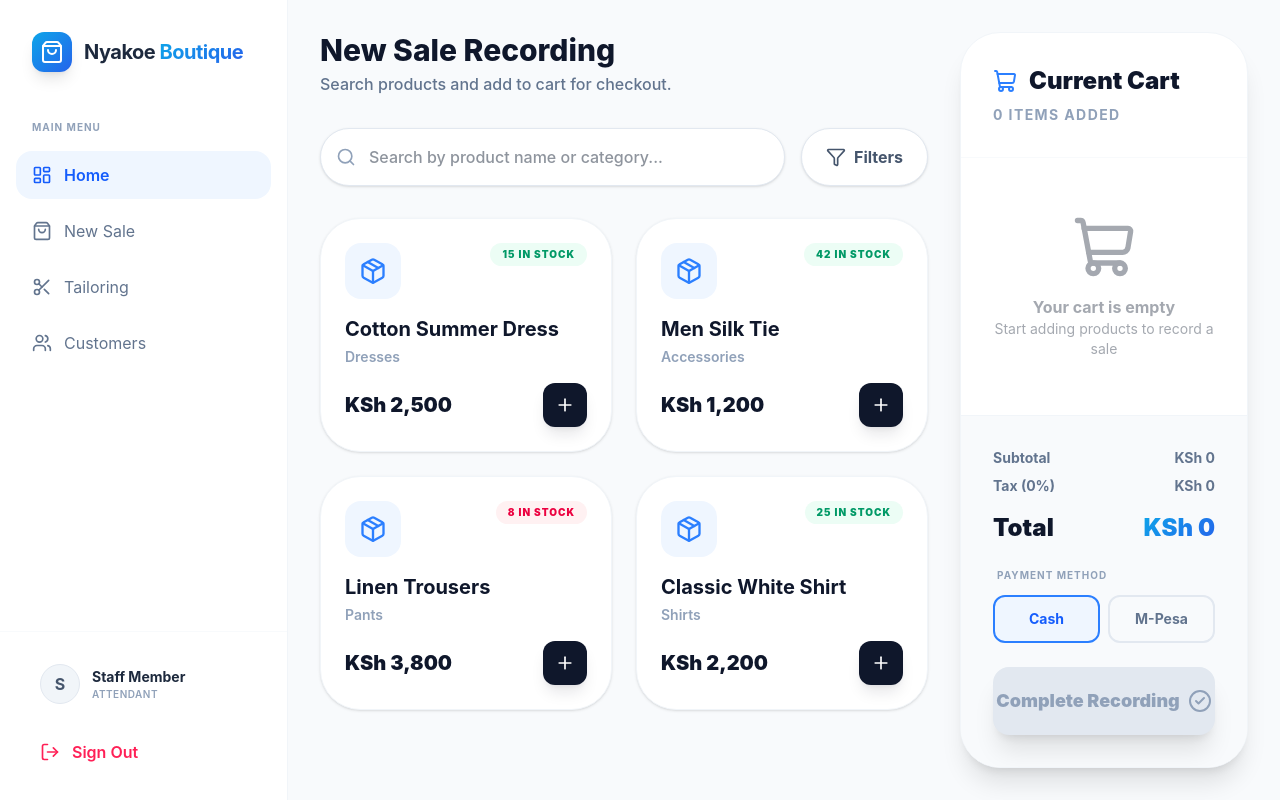
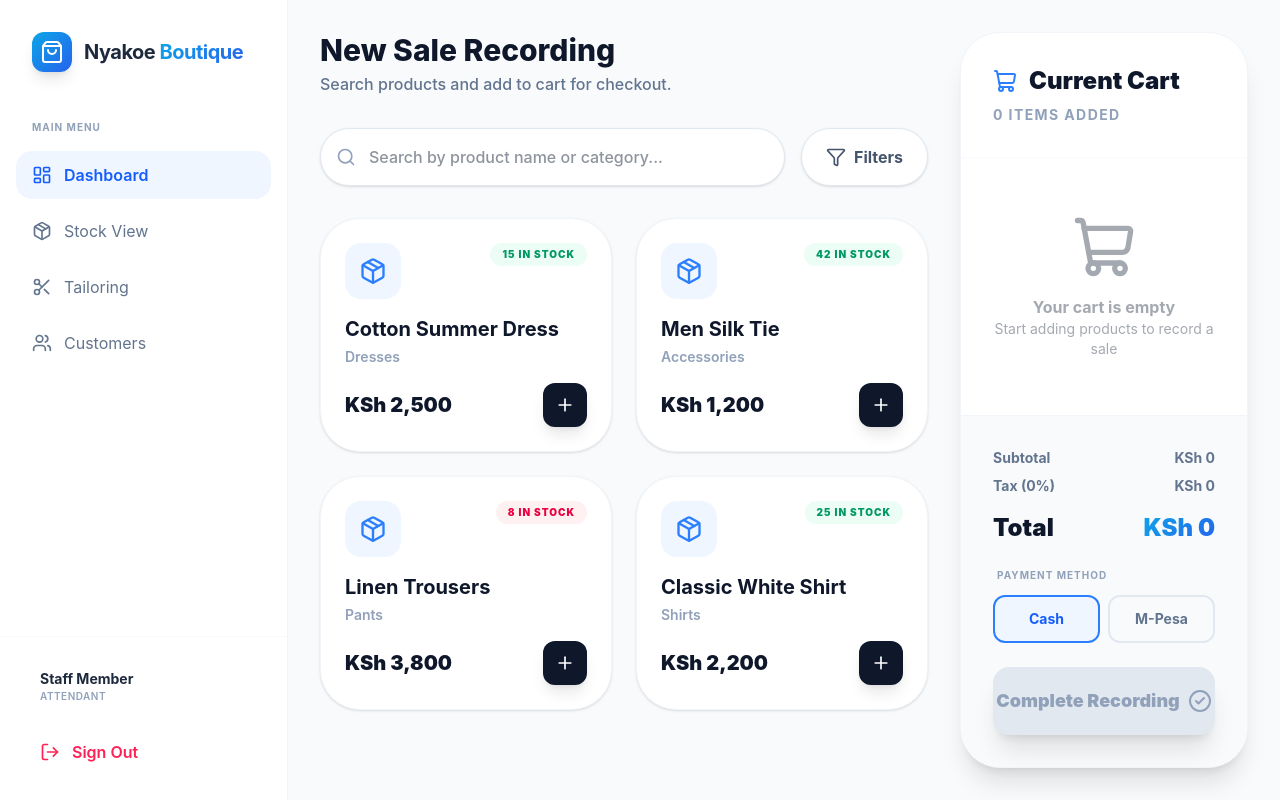
Before and after one commit to Kennedy-Mutuku/Nyakoe-Botique, a React app in the folder frontend/: page /admin/dashboard in a window 1280 px wide. Both pictures are taken after typing "name@example.com", "Sample123" into the empty fields and a click on the button "Log In to Dashboard". Built offline with nearby package versions, Linux system fonts and the light colour scheme; the HTML template or start-up script is replaced by a standard one.

Commit message:
Final cleanup: Role-aware sidebar and secured staff views

```diff
--- a/frontend/src/App.jsx
+++ b/frontend/src/App.jsx
@@ -54,6 +54,10 @@ function App() {
           element={<ProtectedRoute allowedRoles={['attendant']}><StaffDashboard /></ProtectedRoute>}
         />
         <Route
+          path="/staff/inventory"
+          element={<ProtectedRoute allowedRoles={['attendant', 'tailor']}><InventoryPage /></ProtectedRoute>}
+        />
+        <Route
           path="/staff/tailoring"
           element={<ProtectedRoute allowedRoles={['attendant', 'tailor']}><TailoringPage /></ProtectedRoute>}
         />
--- a/frontend/src/components/Sidebar.jsx
+++ b/frontend/src/components/Sidebar.jsx
@@ -12,8 +12,12 @@ import {
   Package
 } from 'lucide-react';
 
-const Sidebar = ({ role }) => {
+import { useAuth } from '../context/AuthContext';
+
+const Sidebar = () => {
   const navigate = useNavigate();
+  const { user } = useAuth();
+  const role = user?.role || 'attendant';
   const isAdmin = role === 'admin';
 
   const menuItems = isAdmin ? [
@@ -24,8 +28,8 @@ const Sidebar = ({ role }) => {
     { icon: <Users size={20} />, label: 'Customers', path: '/admin/customers' },
     { icon: <Receipt size={20} />, label: 'Expenses', path: '/admin/expenses' },
   ] : [
-    { icon: <LayoutDashboard size={20} />, label: 'Home', path: '/staff/dashboard' },
-    { icon: <ShoppingBag size={20} />, label: 'New Sale', path: '/staff/sales' },
+    { icon: <LayoutDashboard size={20} />, label: 'Dashboard', path: '/staff/dashboard' },
+    { icon: <Package size={20} />, label: 'Stock View', path: '/staff/inventory' },
     { icon: <Scissors size={20} />, label: 'Tailoring', path: '/staff/tailoring' },
     { icon: <Users size={20} />, label: 'Customers', path: '/staff/customers' },
   ];
@@ -60,12 +64,9 @@ const Sidebar = ({ role }) => {
 
       <div className="p-6 border-t border-slate-50 space-y-4">
         <div className="flex items-center gap-3 px-4 py-2">
-          <div className="w-10 h-10 rounded-full bg-slate-100 border border-slate-200 flex items-center justify-center text-slate-600 font-bold">
-            {isAdmin ? 'A' : 'S'}
-          </div>
           <div className="flex flex-col">
-            <span className="text-sm font-bold text-slate-800">{isAdmin ? 'Admin User' : 'Staff Member'}</span>
-            <span className="text-[10px] font-semibold text-slate-400 uppercase tracking-wider">{role}</span>
+            <span className="text-sm font-bold text-slate-800">{user?.name || 'User'}</span>
+            <span className="text-[10px] font-semibold text-slate-400 uppercase tracking-wider">{user?.role}</span>
           </div>
         </div>
         <button
--- a/frontend/src/pages/AdminDashboard.jsx
+++ b/frontend/src/pages/AdminDashboard.jsx
@@ -39,7 +39,7 @@ const COLORS = ['#0ea5e9', '#8b5cf6', '#f59e0b', '#10b981'];
 const AdminDashboard = () => {
   return (
     <div className="flex bg-slate-50 min-h-screen">
-      <Sidebar role="admin" />
+      <Sidebar />
 
       <main className="flex-1 ml-72 p-8">
         {/* Header */}
--- a/frontend/src/pages/InventoryPage.jsx
+++ b/frontend/src/pages/InventoryPage.jsx
@@ -12,6 +12,7 @@ import {
   Trash2,
   Edit3
 } from 'lucide-react';
+import { useAuth } from '../context/AuthContext';
 
 const InventoryPage = () => {
   const { user } = useAuth();
@@ -28,7 +29,7 @@ const InventoryPage = () => {
 
   return (
     <div className="flex bg-slate-50 min-h-screen">
-      <Sidebar role="admin" />
+      <Sidebar />
 
       <main className="flex-1 ml-72 p-8">
         <header className="flex justify-between items-center mb-10">
@@ -44,6 +45,7 @@ const InventoryPage = () => {
               <Download size={20} />
               <span>Export CSV</span>
             </button>
+            {user?.role === 'admin' && (
               <button
                 onClick={() => setShowModal(true)}
                 className="px-6 py-3 premium-gradient text-white rounded-2xl font-bold flex items-center gap-2 shadow-xl hover:shadow-blue-500/20 hover:-translate-y-0.5 transition-all active:scale-95"
@@ -51,6 +53,7 @@ const InventoryPage = () => {
                 <Plus size={20} />
                 <span>Add Product</span>
               </button>
+            )}
           </div>
         </header>
 
@@ -107,7 +110,7 @@ const InventoryPage = () => {
                   <th className="px-8 py-4 text-xs font-bold text-slate-400 uppercase tracking-widest">Selling Price</th>
                   <th className="px-8 py-4 text-xs font-bold text-slate-400 uppercase tracking-widest">Stock</th>
                   <th className="px-8 py-4 text-xs font-bold text-slate-400 uppercase tracking-widest">Status</th>
-                  <th className="px-8 py-4 w-20"></th>
+                  <th className="px-8 py-4 w-20 text-right"></th>
                 </tr>
               </thead>
               <tbody className="divide-y divide-slate-50">
@@ -142,8 +145,9 @@ const InventoryPage = () => {
                         {row.stock < 10 ? 'Low Stock' : 'In Stock'}
                       </span>
                     </td>
-                    <td className="px-8 py-6">
-                      <div className="flex gap-2 opacity-0 group-hover:opacity-100 transition-opacity">
+                    <td className="px-8 py-6 text-right">
+                      {user?.role === 'admin' ? (
+                        <div className="flex gap-2 opacity-0 group-hover:opacity-100 transition-opacity justify-end">
                           <button className="p-2 text-slate-400 hover:text-blue-600 hover:bg-blue-50 rounded-lg transition-all">
                             <Edit3 size={18} />
                           </button>
@@ -151,6 +155,9 @@ const InventoryPage = () => {
                             <Trash2 size={18} />
                           </button>
                         </div>
+                      ) : (
+                        <span className="text-[10px] font-bold text-slate-400 uppercase">View Only</span>
+                      )}
                     </td>
                   </tr>
                 ))}
--- a/frontend/src/pages/StaffDashboard.jsx
+++ b/frontend/src/pages/StaffDashboard.jsx
@@ -44,7 +44,7 @@ const StaffDashboard = () => {
 
   return (
     <div className="flex bg-slate-50 min-h-screen">
-      <Sidebar role="attendant" />
+      <Sidebar />
 
       <main className="flex-1 ml-72 p-8 grid lg:grid-cols-3 gap-8">
         {/* Main Recording Area */}
--- a/frontend/src/pages/TailoringPage.jsx
+++ b/frontend/src/pages/TailoringPage.jsx
@@ -50,7 +50,7 @@ const TailoringPage = () => {
 
   return (
     <div className="flex bg-slate-50 min-h-screen">
-      <Sidebar role="admin" />
+      <Sidebar />
 
       <main className="flex-1 ml-72 p-8">
         <header className="flex justify-between items-center mb-10">
```
Lines whose indentation alone changed are shown as unchanged.
